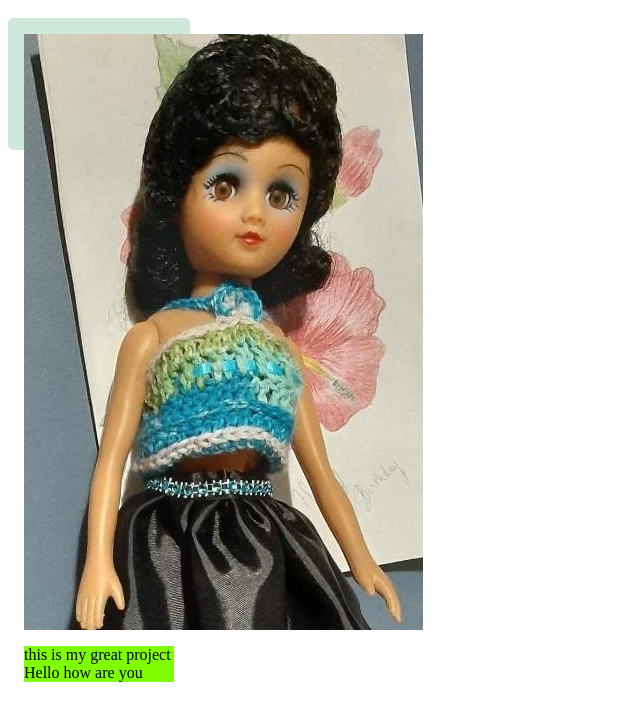
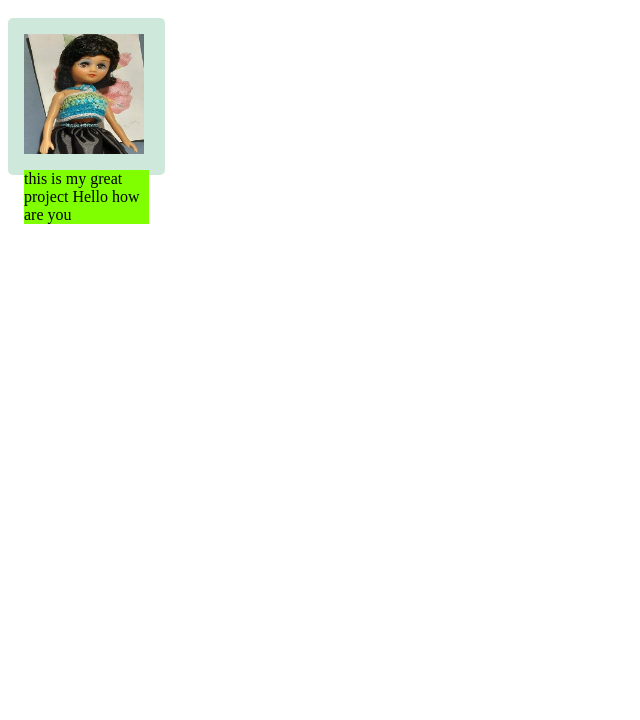
Before and after one commit to NileemaS/dollyRepo, a plain HTML site: page index.html in a window 1280 px wide. Shown: the part 48-768 px from the top of the page, without its empty margins (0-640 px from the left). Drawn offline with Linux system fonts and the light colour scheme.

Commit message:
Add files via upload

```diff
--- a/index.html
+++ b/index.html
@@ -7,12 +7,17 @@
         .box{
                 float: left;
                 margin-right: 15px;
-                width: 150px;
-                height: 100px;
+                width: 125px;
+                height: 125px;
                 border-radius: 5px;
                 background-color: rgb(207,232,220);
                 padding: 1em;
             }
+
+        .picsize{
+            width: 120px;
+            height: 120px;
+        }
 
     </style>
     </head>
@@ -22,7 +27,7 @@
         </h1>
 
         <div class="box">
-            <img src="doll.jpg"/>
+            <img class="picsize" src="doll.jpg"/>
             <p style="background-color:chartreuse;">
                 this is my great project
 
```
